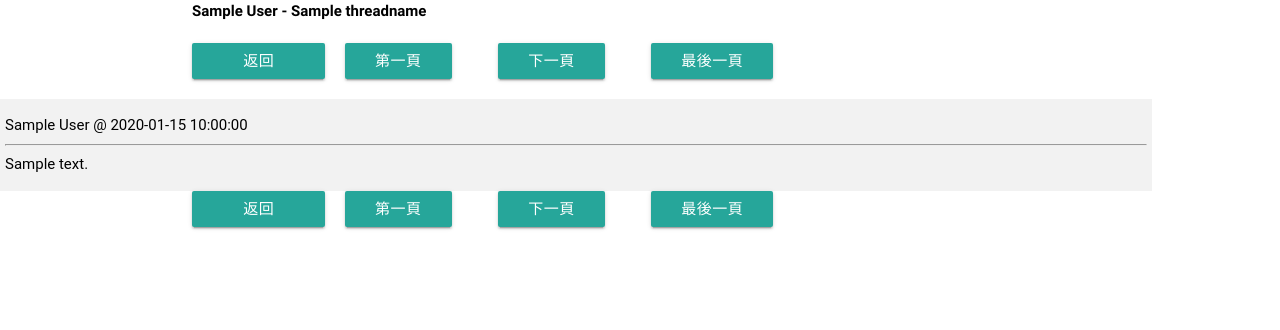
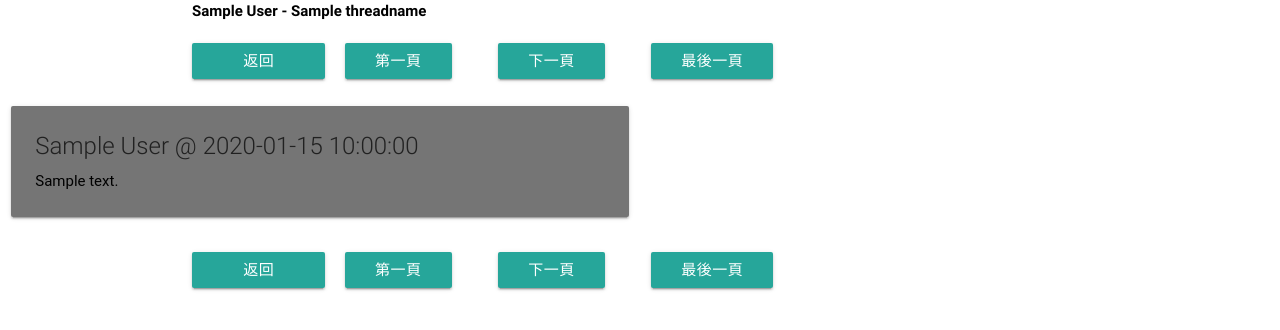
Before and after one commit to lazyfai/lihkgweb1, a Flask app: template templates/thread.html in a window 1280 px wide. Shown: the top 330 px of the page. Run offline with Flask 2, Linux system fonts and the light colour scheme; the template is opened without the code that fills it: most values are stand-ins (such as "Sample title", 1, 10 or a date in 2020); some libraries are stand-ins or nearby versions; some web fonts are replaced.

Commit message:
use cards in thread list

```diff
--- a/templates/thread.html
+++ b/templates/thread.html
@@ -37,15 +37,18 @@
 		</div>
 	</div>
 	{% if threadlist %}
-	<table class="striped">
-		<tbody>
 		{% for thread in threadlist %}
-		<tr>
-			<td>{{thread.author}} @ {{thread.time}}<hr/>{{thread.content|safe}}</td>
-		</tr>
+			<div class="row">
+				<div class="col s10 m6">
+					<div class="card grey darken-1">
+						<div class="card-content">
+							<span class="card-title grey-text text-darken-4">{{thread.author}} @ {{thread.time}}</span>
+							<p>{{thread.content|safe}}</p>
+						</div>
+					</div>
+				</div>
+			</div>
 		{% endfor %}
-		</tbody>
-	</table>
 	{% else %}
 	Nothing here
 	{% endif %}
```
